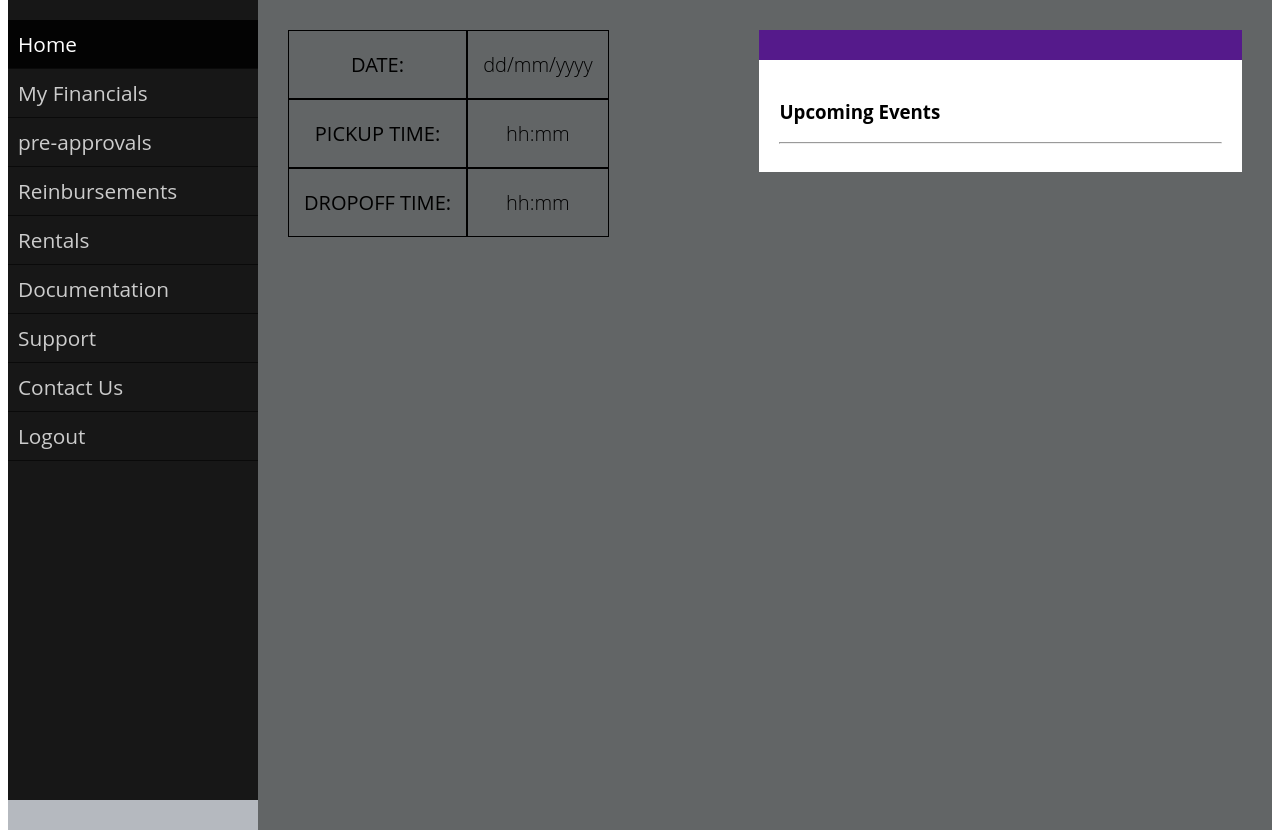
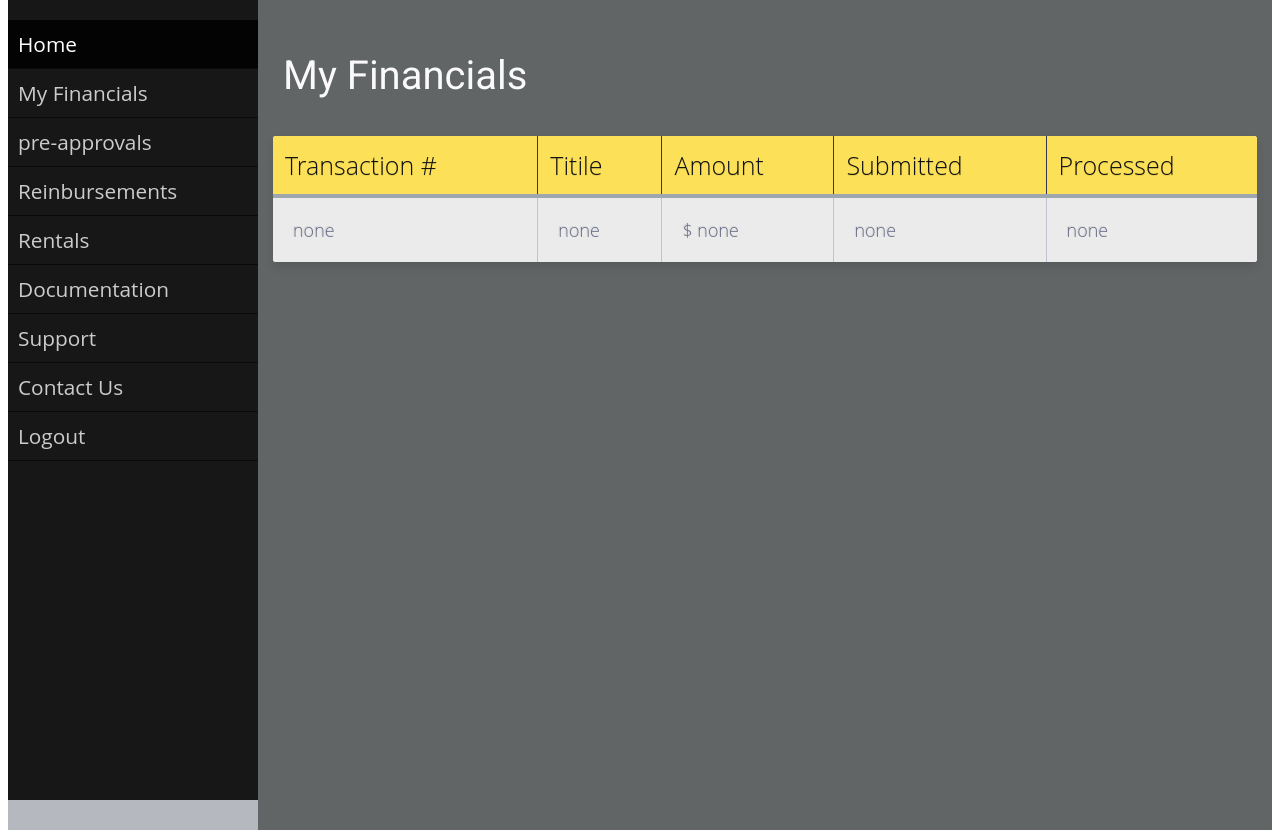
Before and after one commit to TemiOgun/Bank-Of-Eng-Soc, a Django app: page /financials/ in a window 1280 px wide. Shown: the part 58-896 px from the top of the page. Run offline with Django 3.2, Linux system fonts and the light colour scheme; a user stored in the database is signed in; data that the repository does not hold is empty.

Commit message:
My Financials added

```diff
--- a/main_app/static/base.css
+++ b/main_app/static/base.css
@@ -1,9 +1,11 @@
+@import url(http://fonts.googleapis.com/css?family=Roboto:400,500,700,300,100);
 @import url("https://fonts.googleapis.com/css?family=Open+Sans")
 * {
   margin: 0;
   padding: 0;
   box-sizing: border-box;
 }
+
 
 body{
   font-family: 'Open Sans'
@@ -20,41 +22,138 @@ div#header {
   margin:0 auto;
 }
 
-table{
-padding: 15px;
-  width:auto;
-  table-layout: fixed;
-  float: left;
+div.table-title {
+  display: block;
+  margin: auto;
+
+  padding:10px;
+  width: 100%;
 }
 
-.tbl-header{
-  background-color: white;
- }
+.table-title h1 {
+   color: #fafafa;
+   font-size: 40px;
+   font-weight: 400;
+   font-style:normal;
+   font-family: "Roboto", helvetica, arial, sans-serif;
 
- .tbl-content{
-  float: left;
-  height: auto;
-  margin-top: 0px;
 }
 
-th{
-  padding: 20px 15px;
+
+/*** Table Styles **/
+
+.table-fill {
+  background: white;
+  border-radius:3px;
+  border-collapse: collapse;
+  min-height: 120px;
+  max-height:400px
+  margin: auto;
+  padding:2px;
+  width: 100%;
+  box-shadow: 0 5px 10px rgba(0, 0, 0, 0.1);
+  animation: float 5s infinite;
+}
+
+th {
+  color:#111;;
+  background:#fce158;
+  border-bottom:4px solid #9ea7af;
+  border-right: 1px solid #343a45;
+  font-size:25px;
+  font-weight: 200;
+  padding:12px;
+  text-align:left;
+  text-shadow: 0 1px 1px rgba(0, 0, 0, 0.1);
+  vertical-align:middle;
+}
+
+th:first-child {
+  border-top-left-radius:3px;
+}
+
+th:last-child {
+  border-top-right-radius:3px;
+  border-right:none;
+}
+
+tr {
+  border-top: 1px solid #C1C3D1;
+  border-bottom-: 1px solid #C1C3D1;
+  color:#666B85;
+  font-size:16px;
+  font-weight:normal;
+  text-shadow: 0 1px 1px rgba(256, 256, 256, 0.1);
+}
+
+tr:hover td {
+  background:#4E5066;
+  color:#FFFFFF;
+  border-top: 1px solid #22262e;
+  border-bottom: 1px solid #22262e;
+}
+
+tr:first-child {
+  border-top:none;
+}
+
+tr:last-child {
+  border-bottom:none;
+}
+
+tr:nth-child(odd) td {
+  background:#EBEBEB;
+}
+
+tr:nth-child(odd):hover td {
+  background:#4E5066;
+}
+
+tr:last-child td:first-child {
+  border-bottom-left-radius:3px;
+}
+
+tr:last-child td:last-child {
+  border-bottom-right-radius:3px;
+}
+
+td {
+  background:#FFFFFF;
+  padding:20px;
+  text-align:left;
+  vertical-align:middle;
+  font-weight:300;
+  font-size:18px;
+  text-shadow: -1px -1px 1px rgba(0, 0, 0, 0.1);
+  border-right: 1px solid #C1C3D1;
+}
+
+td:last-child {
+  border-right: 0px;
+}
+
+th.text-left {
+  text-align: left;
+}
+
+th.text-center {
   text-align: center;
-  font-weight: 500;
-  font-size: 20px;
-  color: black;
-    border: solid 1px black;
-  text-transform: uppercase;
 }
-td{
-  padding: 15px;
+
+th.text-right {
+  text-align: right;
+}
+
+td.text-left {
+  text-align: left;
+}
+
+td.text-center {
   text-align: center;
-  vertical-align:middle;
-  font-weight: 300;
-  font-size: 20px;
-  color: black;
+}
 
-  border: solid 1px black;
+td.text-right {
+  text-align: right;
 }
 
 .title{
@@ -78,12 +177,12 @@ td{
 
 aside {
     border-top: 30px solid #551a8b;
-	padding: 20px 20;
+	padding: 10px 10;
 	background: white;
 	color: black;
 	float: right;
 	margin: 15 1.5%;
-    width: 45%;
+    width: 34%;
 }
 
 div#table_container{
@@ -122,9 +221,11 @@ div#container {
 }
 
 div#box{
+  min-height: 120px;
+  max-height:500px
   margin-top:15px;
   float:left;
-  width: 45%;
+  width: 60%;
 }
 
 div#box .box-top{
--- a/main_app/templates/MyFinancials.html
+++ b/main_app/templates/MyFinancials.html
@@ -3,34 +3,43 @@
 {% block title %}MainPage{% endblock %}
 	{% block content %}
 <div class="content">
-<div class="tbl-content">
-    <table cellpadding="10" cellspacing="0" border="0">
-      <tbody>
+
+<div class="table-title">
+<h1 id="table-title">My Financials</h1>
+</div>
+<table class="table-fill">
+<thead>
 <tr>
-    <th>Date: </th>
-	<td>dd/mm/yyyy</td>
+<th class="text-left">Transaction #</th>
+<th class="text-left">Titile</th>
+<th class="text-left">Amount</th>
+<th class="text-left">Submitted</th>
+<th class="text-left">Processed</th>
 </tr>
+</thead>
+<tbody class="table-hover">
+{% if transactions %}
+{% for transaction in transactions %}
 <tr>
-    <th>Pickup Time: </th>
-	<td>hh:mm</td>
+<td class="text-left">{{transaction.number}}</td>
+<td class="text-left">{{transaction.title}}</td>
+<td class="text-left">$ {{transaction.amount}}</td>
+<td class="text-left">{{transaction.submitted}}</td>
+<td class="text-left">{{transaction.processed}}</td>
 </tr>
+{% endfor %}
+{% else %}
 <tr>
-    <th>Dropoff Time: </th>
-	<td>hh:mm</td>
+<td class="text-left">none</td>
+<td class="text-left">none</td>
+<td class="text-left">$ none</td>
+<td class="text-left">none</td>
+<td class="text-left">none</td>
 </tr>
+{% endif %}
 </tbody>
 </table>
- </div>
 
-    <aside>
 
-        <h3>Upcoming Events</h3>
-		<hr />
-        {% for event in events %}
-		<p>{{ event.name }} - {{ event.created|date:"D d M Y" }}</p>
-
-		{% endfor %}
-
-    </aside>
  </div>
 	{% endblock %}
--- a/main_app/views.py
+++ b/main_app/views.py
@@ -5,7 +5,7 @@ from django.contrib import auth
 from django.template.context_processors import csrf
 from django.template import RequestContext
 from django.shortcuts import render
-from .models import alert, message, event
+from .models import alert, message, event,transaction
 
 
 def login(request):
@@ -44,8 +44,10 @@ def home(request):
 
 
 def financials(request):
+	transactions=transaction.objects.all()
+	context={'transactions':transactions}
 	if request.user.is_authenticated():
-		return render(request,'MyFinancials.html',{})
+		return render(request,'MyFinancials.html',context)
 	else:
 		return render(request,'registration/login.html',{})
 
```
Also changed, not shown: main_app/models.py (+10 -9 lines), db.sqlite3, main_app/migrations/0002_transaction.py (added), main_app/migrations/0003_transaction_amount.py (added). Lines whose indentation alone changed are shown as unchanged.
